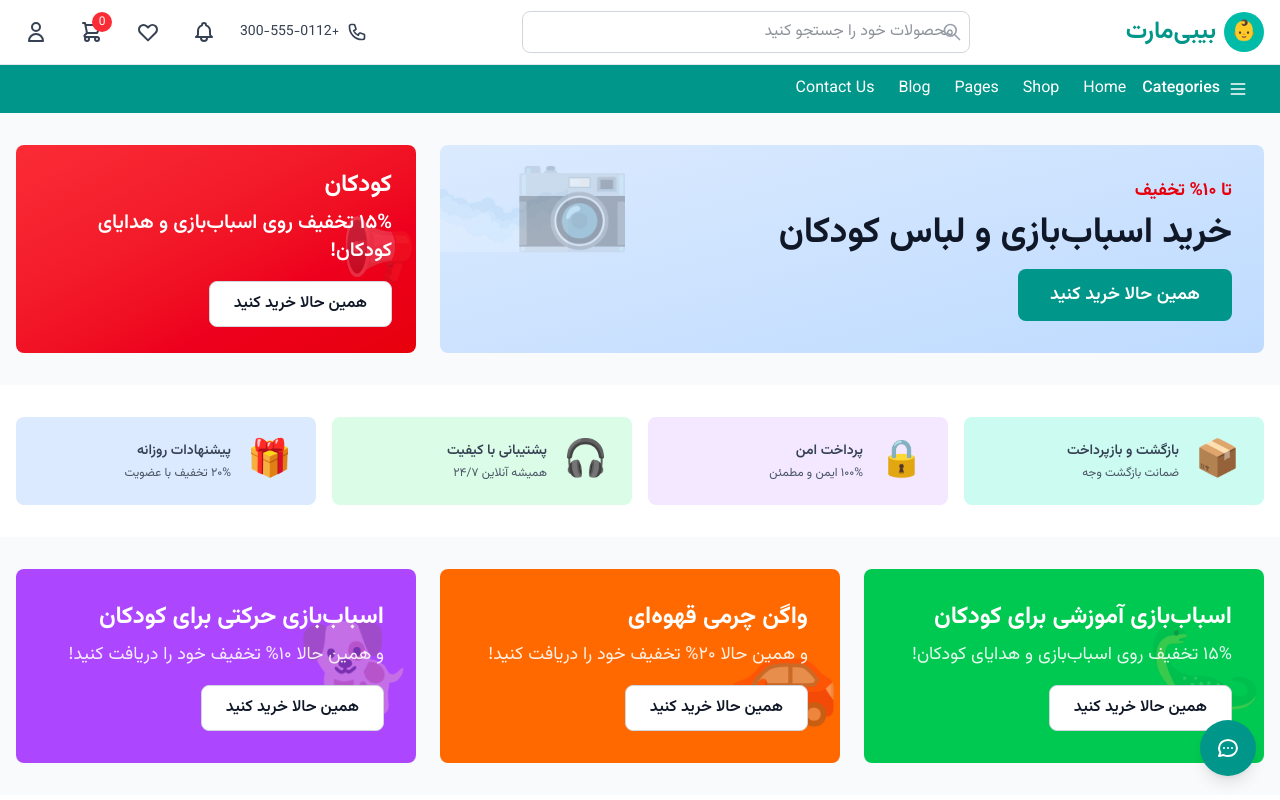
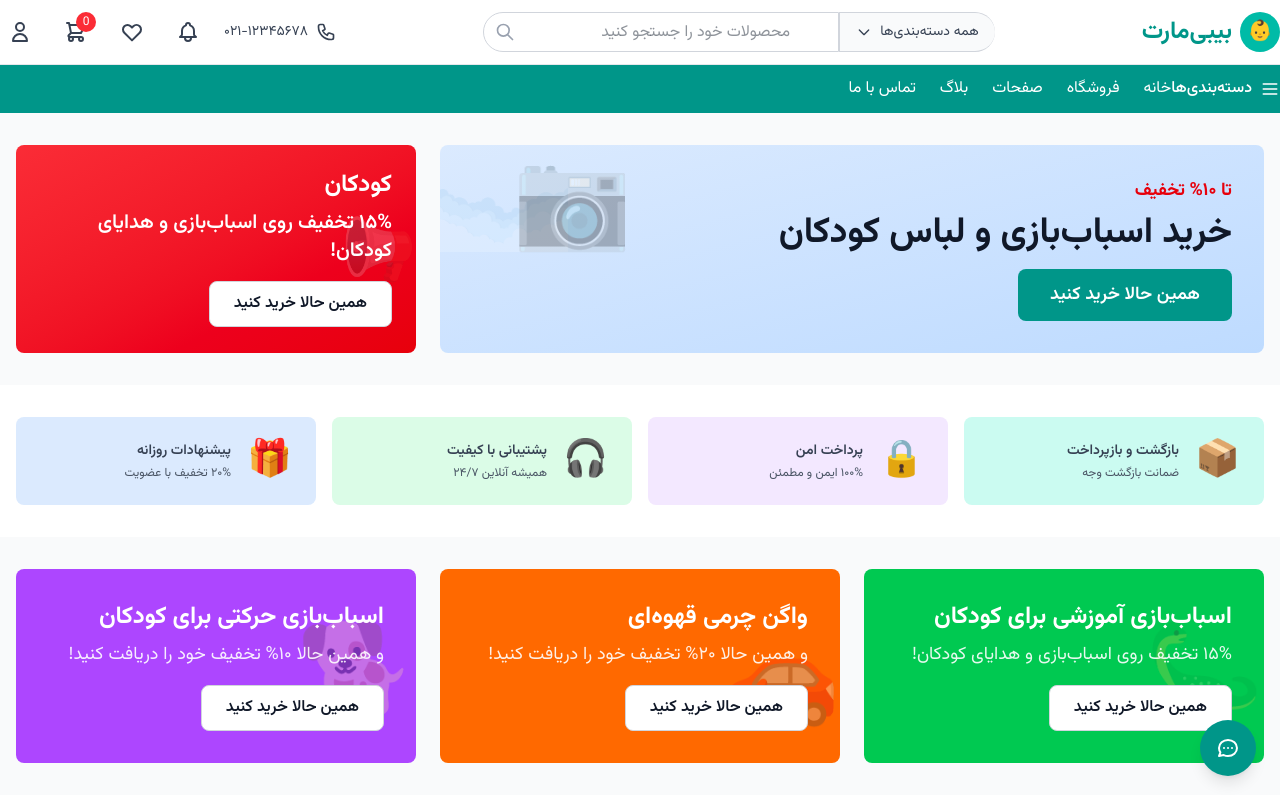
Before and after one commit to iArchin/metalgallery-web, a Next.js app: page / in a window 1280 px wide. Shown: the top 800 px of the page. Built offline with nearby package versions, Linux system fonts and the light colour scheme.

Commit message:
feat: enhance Navbar with category dropdown and localization to Persian

```diff
--- a/app/components/Navbar.tsx
+++ b/app/components/Navbar.tsx
@@ -1,11 +1,40 @@
 "use client";
 
+import { useState, useRef, useEffect } from "react";
+
 export default function Navbar() {
+  const [selectedCategory, setSelectedCategory] = useState("همه دسته‌بندی‌ها");
+  const [isDropdownOpen, setIsDropdownOpen] = useState(false);
+  const dropdownRef = useRef<HTMLDivElement>(null);
+
+  useEffect(() => {
+    const handleClickOutside = (event: MouseEvent) => {
+      if (
+        dropdownRef.current &&
+        !dropdownRef.current.contains(event.target as Node)
+      ) {
+        setIsDropdownOpen(false);
+      }
+    };
+
+    document.addEventListener("mousedown", handleClickOutside);
+    return () => document.removeEventListener("mousedown", handleClickOutside);
+  }, []);
+
+  const categories = [
+    "همه دسته‌بندی‌ها",
+    "اسباب‌بازی",
+    "لباس کودکانه",
+    "کفش کودکانه",
+    "لوازم بهداشتی",
+    "لوازم ایمنی",
+    "کتاب‌های کودکانه",
+  ];
   return (
     <>
       {/* Top Header */}
       <header className="bg-white border-b border-gray-200">
-        <div className="max-w-7xl mx-auto px-4">
+        <div className="max-w-7xl mx-auto ">
           <div className="flex items-center justify-between h-16">
             {/* Logo */}
             <div className="flex items-center">
@@ -20,14 +49,59 @@ export default function Navbar() {
             </div>
 
             {/* Search Bar */}
-            <div className="hidden md:flex flex-1 max-w-md mx-8">
-              <div className="relative w-full">
+            <div className="hidden md:flex flex-1 max-w-lg mx-8">
+              <div className="relative w-full flex">
+                {/* Category Dropdown */}
+                <div ref={dropdownRef} className="relative">
+                  <button
+                    onClick={() => setIsDropdownOpen(!isDropdownOpen)}
+                    className="flex items-center gap-2 h-10 px-4 py-2 border border-gray-300 border-r-0 bg-gray-50 hover:bg-gray-100 rounded-r-full text-gray-700 text-sm min-w-[140px]"
+                  >
+                    {selectedCategory}
+                    <svg
+                      className={`w-4 h-4 transition-transform ${
+                        isDropdownOpen ? "rotate-180" : ""
+                      }`}
+                      fill="none"
+                      stroke="currentColor"
+                      viewBox="0 0 24 24"
+                    >
+                      <path
+                        strokeLinecap="round"
+                        strokeLinejoin="round"
+                        strokeWidth={2}
+                        d="M19 9l-7 7-7-7"
+                      />
+                    </svg>
+                  </button>
+
+                  {/* Dropdown Menu */}
+                  {isDropdownOpen && (
+                    <div className="absolute top-full right-0 mt-1 w-[140px] bg-white border border-gray-300 rounded-lg shadow-lg z-50">
+                      {categories.map((category, index) => (
+                        <button
+                          key={index}
+                          onClick={() => {
+                            setSelectedCategory(category);
+                            setIsDropdownOpen(false);
+                          }}
+                          className="w-full text-right px-4 py-2 text-sm hover:bg-gray-50 first:rounded-t-lg last:rounded-b-lg"
+                        >
+                          {category}
+                        </button>
+                      ))}
+                    </div>
+                  )}
+                </div>
+
+                {/* Search Input */}
+                <div className="relative flex-1">
                   <input
                     type="text"
                     placeholder="محصولات خود را جستجو کنید"
-                  className="w-full px-4 py-2 border border-gray-300 rounded-lg focus:outline-none focus:ring-2 focus:ring-teal-500 text-right"
+                    className="w-full h-10 px-4 py-2 border border-gray-300 rounded-l-full focus:outline-none focus:ring-2 focus:ring-teal-500 focus:border-teal-500 text-right pr-12"
                   />
-                <button className="absolute right-2 top-1/2 transform -translate-y-1/2 text-gray-400 hover:text-teal-600">
+                  <button className="absolute left-3 top-1/2 transform -translate-y-1/2 text-gray-400 hover:text-teal-600">
                     <svg
                       className="w-5 h-5"
                       fill="none"
@@ -42,6 +116,7 @@ export default function Navbar() {
                       />
                     </svg>
                   </button>
+                </div>
               </div>
             </div>
 
@@ -61,7 +136,7 @@ export default function Navbar() {
                     d="M3 5a2 2 0 012-2h3.28a1 1 0 01.948.684l1.498 4.493a1 1 0 01-.502 1.21l-2.257 1.13a11.042 11.042 0 005.516 5.516l1.13-2.257a1 1 0 011.21-.502l4.493 1.498a1 1 0 01.684.949V19a2 2 0 01-2 2h-1C9.716 21 3 14.284 3 6V5z"
                   />
                 </svg>
-                <span className="text-sm">+300-555-0112</span>
+                <span className="text-sm">۰۲۱-۱۲۳۴۵۶۷۸</span>
               </div>
 
               <button className="p-2 text-gray-700 hover:text-teal-600 relative">
@@ -137,9 +212,9 @@ export default function Navbar() {
 
       {/* Navigation Bar */}
       <nav className="bg-teal-600 text-white">
-        <div className="max-w-7xl mx-auto px-4">
+        <div className="max-w-7xl mx-auto ">
           <div className="flex items-center h-12">
-            <button className="px-4 py-2 font-medium hover:bg-teal-700 flex items-center gap-2">
+            <button className="py-2 font-medium hover:bg-teal-700 flex items-center gap-2">
               <svg
                 className="w-5 h-5"
                 fill="none"
@@ -153,23 +228,23 @@ export default function Navbar() {
                   d="M4 6h16M4 12h16M4 18h16"
                 />
               </svg>
-              Categories
+              دسته‌بندی‌ها
             </button>
             <div className="flex items-center gap-6 ml-8">
               <a href="#" className="hover:text-teal-200 transition-colors">
-                Home
+                خانه
               </a>
               <a href="#" className="hover:text-teal-200 transition-colors">
-                Shop
+                فروشگاه
               </a>
               <a href="#" className="hover:text-teal-200 transition-colors">
-                Pages
+                صفحات
               </a>
               <a href="#" className="hover:text-teal-200 transition-colors">
-                Blog
+                بلاگ
               </a>
               <a href="#" className="hover:text-teal-200 transition-colors">
-                Contact Us
+                تماس با ما
               </a>
             </div>
           </div>
```
Lines whose indentation alone changed are shown as unchanged.
